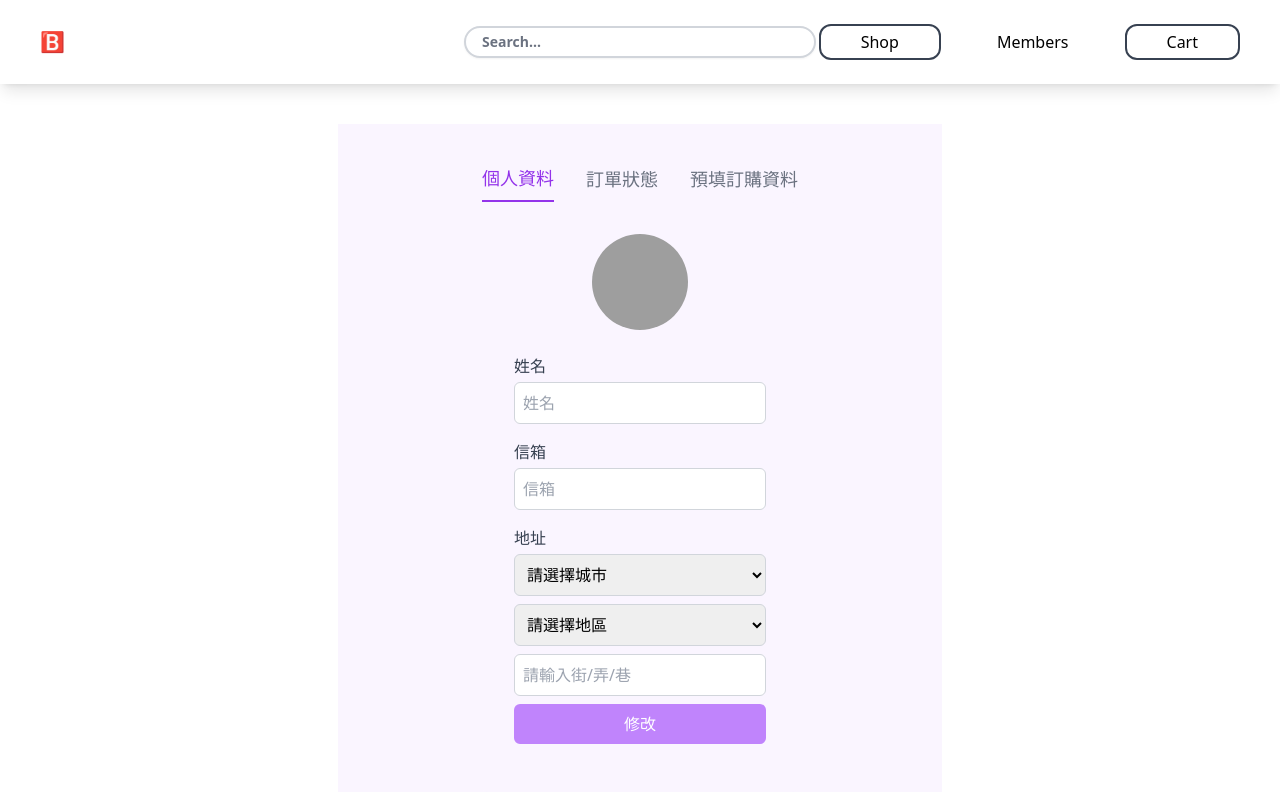
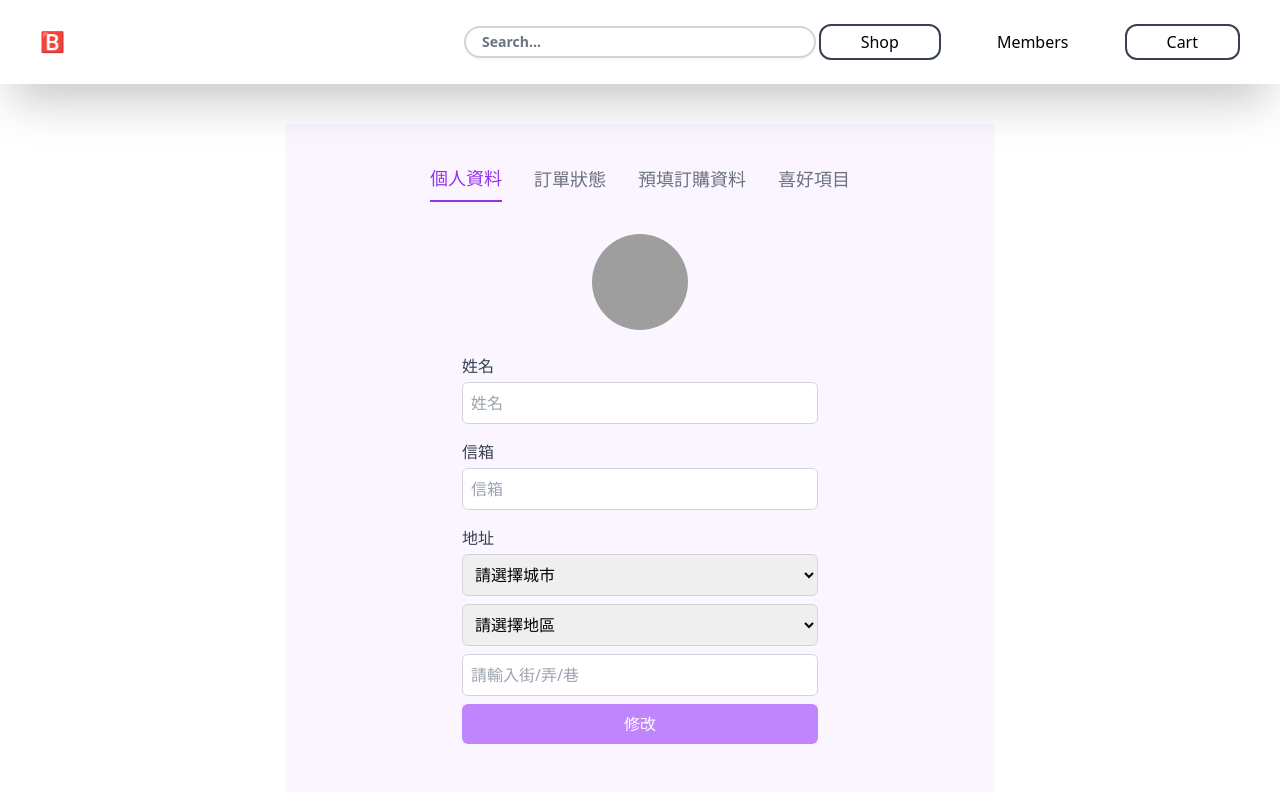
Before and after one commit to BryanJhuo/ACW-Frontend, a React (Vite) app: page /member/detail in a window 1280 px wide. Shown: the top 800 px of the page. Built offline with nearby package versions, Linux system fonts and the light colour scheme; grey boxes are pictures that could not be loaded; a web font is replaced by a local one.

Commit message:
add favorite to centerdetail page

```diff
--- a/src/Pages/CenterDetailPage.tsx
+++ b/src/Pages/CenterDetailPage.tsx
@@ -15,7 +15,7 @@ interface InputFieldProps {
 }
 
 const Tabs: React.FC<TabProps> = ({ activeTab, onChange }) => {
-  const tabs = ["個人資料", "訂單狀態", "預填訂購資料"];
+  const tabs = ["個人資料", "訂單狀態", "預填訂購資料", "喜好項目"];
   return (
     <div className="flex justify-center space-x-8 text-gray-500 text-lg">
       {tabs.map((tab) => (
```
